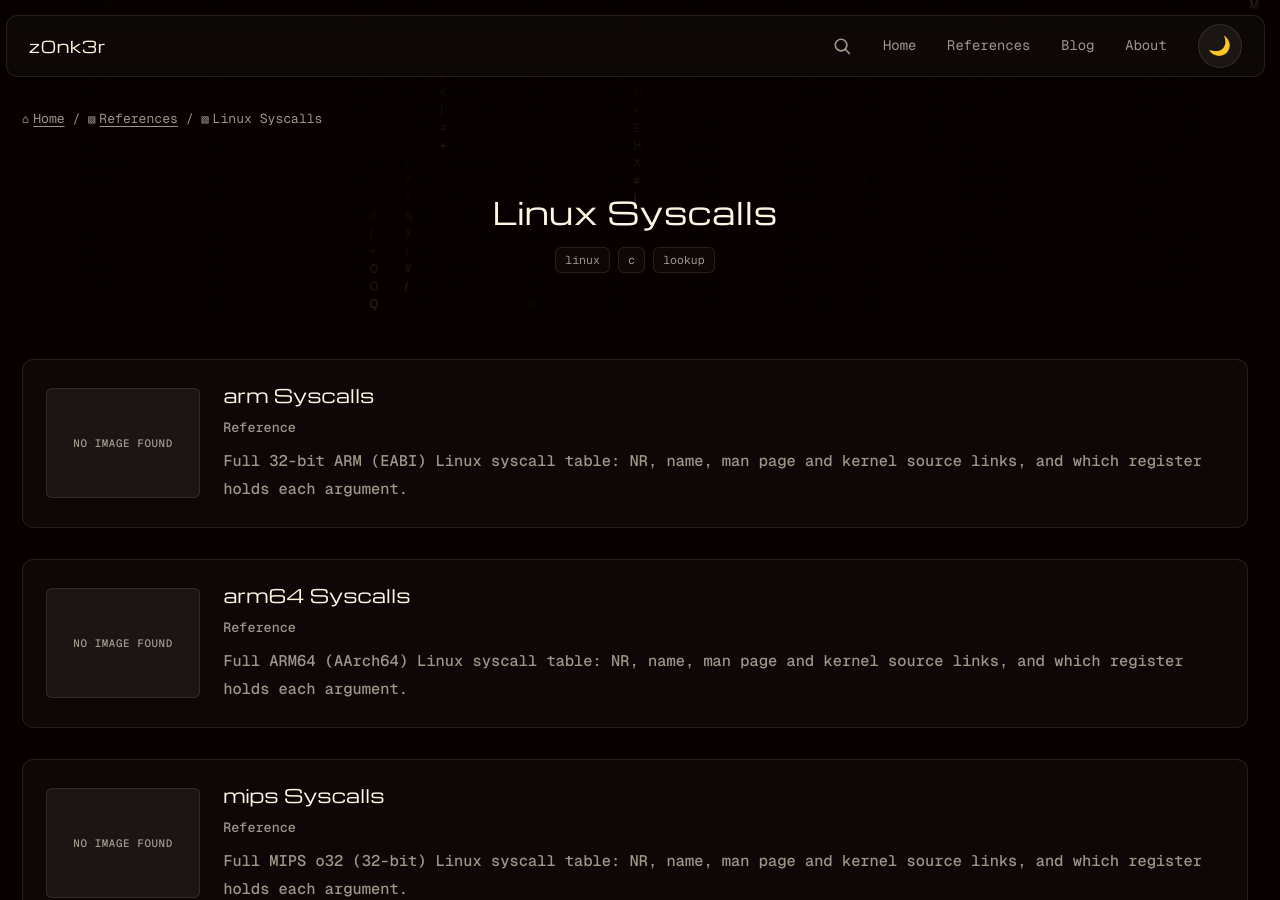
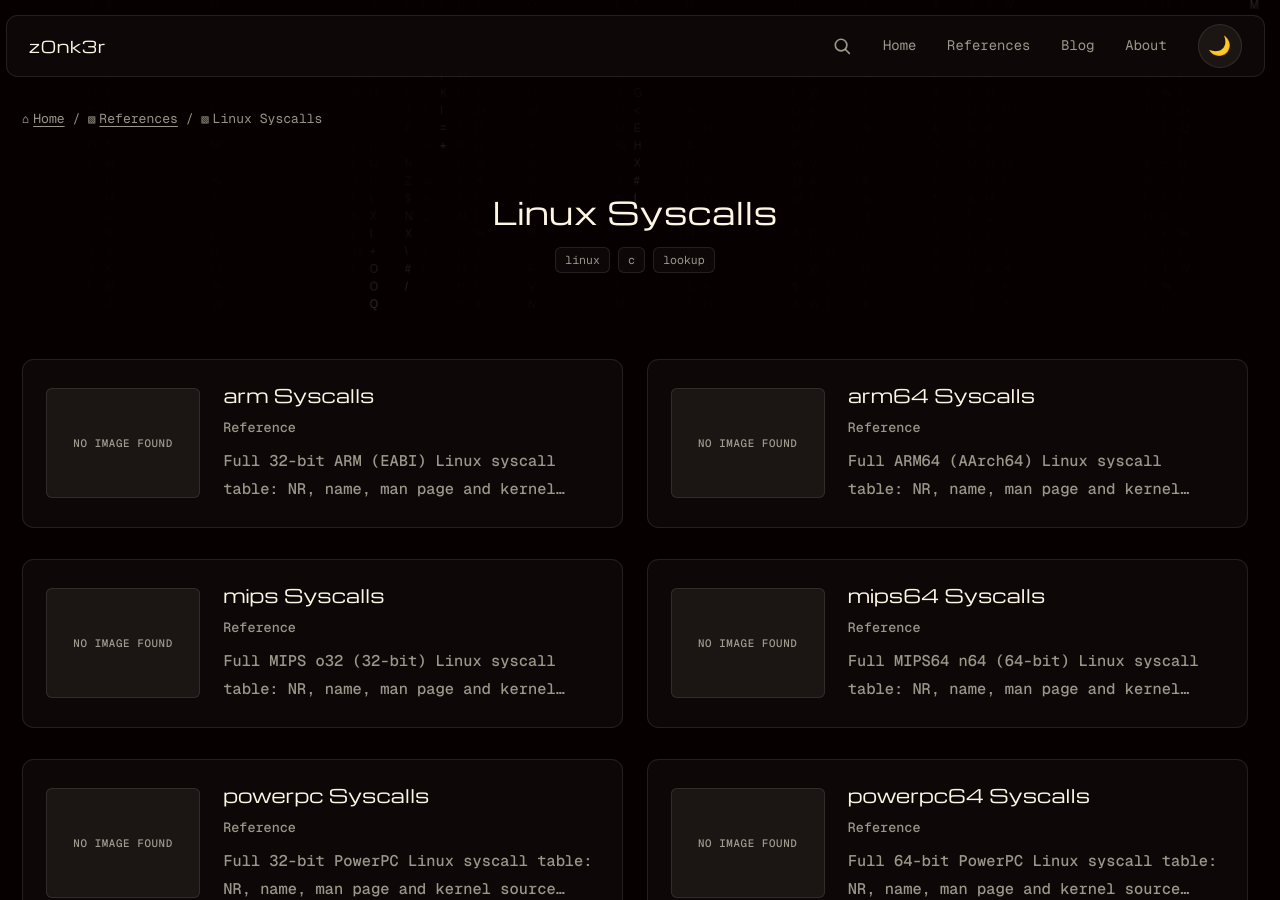
Before and after one commit to z0nk3r/z0nk3r.github.io, a Jekyll site: the page built from _references/syscalls.md, in a window 1280 px wide and 900 px high. Built offline with Jekyll 4.4.1, drawn with Linux system fonts in a browser that asks for light colours.

Commit message:
Lay out syscalls arch cards two-per-row on desktop
Added a syscalls-arch-list class scoped to just this page's list (the
general search-results page stays single-column) that switches to a
2-column grid at desktop widths. The list is already ordered 32-bit
immediately before its 64-bit counterpart, so filling left-to-right
naturally pairs each one side by side with no extra grouping logic.

```diff
--- a/_references/syscalls.md
+++ b/_references/syscalls.md
@@ -6,7 +6,7 @@ tags: [linux, c, lookup]
 permalink: /references/syscalls/
 ---
 
-<ul class="search-results">
+<ul class="search-results syscalls-arch-list">
 {% assign syscall_archs = site.references | where_exp: "r", "r.syscalls_arch" %}
 {% for reference in syscall_archs %}
   {% include reference-card-horizontal.html reference=reference %}
--- a/assets/css/style.css
+++ b/assets/css/style.css
@@ -1082,6 +1082,19 @@ article table tbody tr:not(:first-child) td {
   gap: 1.5rem;
 }
 
+/* Syscalls hub page only (not the general search-results page, which stays a
+   single full-width column) - on desktop, lay the arch list out two per row
+   instead of one. The list is already ordered 32-bit immediately before its
+   64-bit counterpart (arm, arm64, mips, mips64, ...), so filling a 2-column
+   grid left-to-right naturally pairs each pair side by side with no extra
+   sorting/grouping logic needed. */
+@media (min-width: 769px) {
+  .search-results.syscalls-arch-list {
+    display: grid;
+    grid-template-columns: 1fr 1fr;
+  }
+}
+
 .search-result {
   border: 1px solid var(--border);
   border-radius: var(--radius-xl);
```
